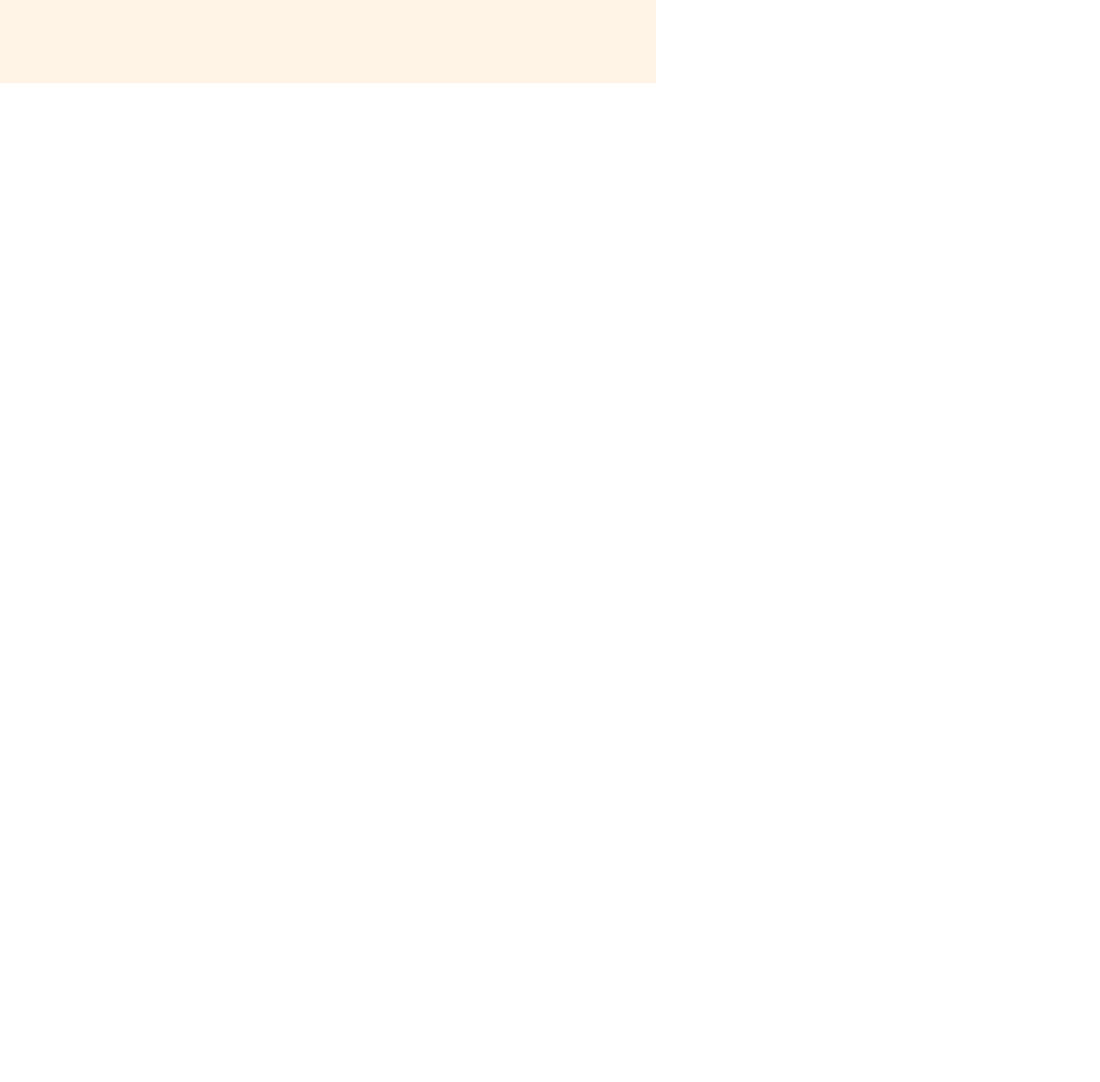
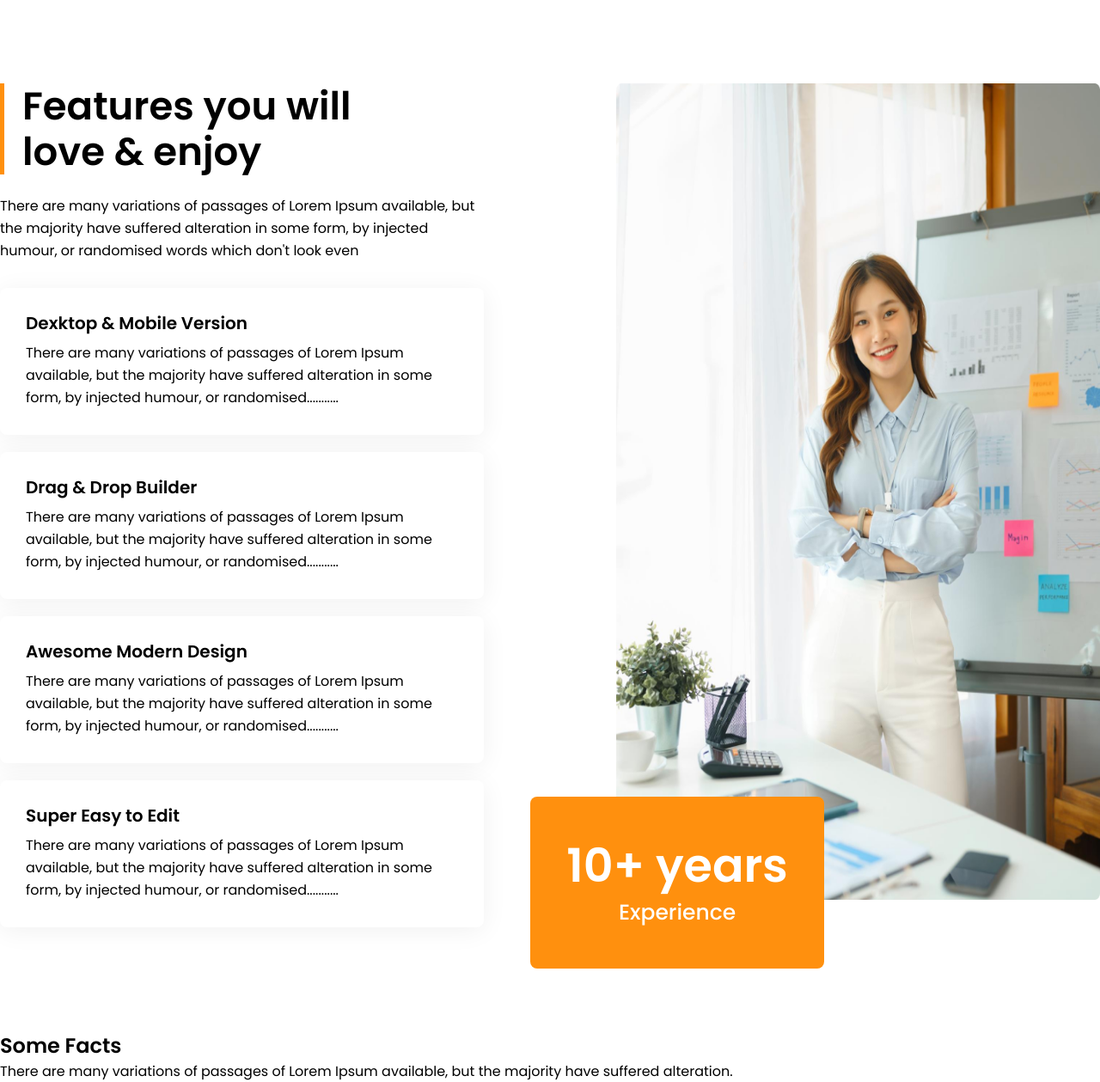
Before and after one commit to haniful360/architects-assignment-2, a plain HTML site: page index.html in a window 1280 px wide. Shown: the part 2043-3302 px from the top of the page at 86% size. Before the commit the page ends 2140 px from the top, so only its background shows below. Drawn offline with Linux system fonts and the light colour scheme.

Commit message:
features love section added

```diff
--- a/css/style.css
+++ b/css/style.css
@@ -127,10 +127,11 @@ img {
     margin-bottom: 24px;
 }
 
-.dark_color{
-    color:#13131385;
+.dark_color {
+    color: #13131385;
     font-weight: 500;
 }
+
 .quick_color {
     color: #FF900E;
 }
@@ -141,4 +142,97 @@ img {
     line-height: 26px;
     margin-bottom: 32px;
 }
+
 /* =========quick feature section end========== */
+
+
+/*==== quick features love section start ====*/
+.features_love {
+    display: grid;
+    grid-template-columns: repeat(2, 1fr);
+    gap: 154px;
+}
+
+.features_title {
+    font-weight: 700;
+    font-size: 45px;
+    line-height: 53px;
+    margin-bottom: 24px;
+    border-left: 5px solid #FF900E;
+    padding-left: 21px;
+}
+
+.features_des {
+    font-weight: 400;
+    font-size: 16px;
+    line-height: 26px;
+    margin-bottom: 30px;
+}
+
+.features_option {
+    background: #FFFFFF;
+    box-shadow: 0px 4px 30px rgba(0, 0, 0, 0.06);
+    border-radius: 8px;
+    margin-bottom: 20px;
+    padding: 30px 42px 30px 30px;
+
+}
+
+.features_option h3 {
+    font-style: normal;
+    font-weight: 600;
+    font-size: 20px;
+    line-height: 23px;
+    margin-bottom: 10px;
+}
+
+.features_option p {
+    font-style: normal;
+    font-weight: 400;
+    font-size: 16px;
+    line-height: 26px;
+}
+
+.architect_part{
+    position: relative;
+}
+.architect_part img{
+    height: 950px;
+}
+.experience {
+    color: #fff;
+    background: #FF900E;
+    width: 342px;
+    height: 200px;
+    padding: 45px 40px;
+    display: flex;
+    justify-content: center;
+    align-items: center;
+    flex-direction: column;
+    border-radius: 8px;
+    position: absolute;
+    top:830px;
+    left: -100px;
+}
+
+.experience h2 {
+    font-style: normal;
+    font-weight: 700;
+    font-size: 54px;
+    line-height: 70px;
+
+}
+
+.experience p {
+    font-style: normal;
+    font-weight: 500;
+    font-size: 25px;
+    line-height: 40px;
+}
+
+/*==== quick features love section end ====*/
+
+
+/*===== some facts section start =====*/
+
+/*====== some facts section end ======*/
--- a/index.html
+++ b/index.html
@@ -58,9 +58,53 @@
             </div>
         </section>
         <!--====Quick features section end==== -->
-        <section>
 
+
+        <!--====features love section start=====-->
+        <section class="container">
+            <div class="features_love">
+                <div class="features">
+                    <h2 class="features_title">Features you will <br> love & enjoy</h2>
+                    <p class="features_des">There are many variations of passages of Lorem Ipsum available, but the majority have suffered alteration in some form, by injected humour, or randomised words which don't look even</p>
+                    <article class="features_option">
+                        <h3>Dexktop & Mobile Version</h3>
+                        <p>There are many variations of passages of Lorem Ipsum available, but the majority have suffered alteration in some form, by injected humour, or randomised...........</p>
+                    </article>
+                    <article class="features_option">
+                        <h3>Drag & Drop Builder</h3>
+                        <p>There are many variations of passages of Lorem Ipsum available, but the majority have suffered alteration in some form, by injected humour, or randomised...........</p>
+                    </article>
+                    <article class="features_option">
+                        <h3>Awesome Modern Design</h3>
+                        <p>There are many variations of passages of Lorem Ipsum available, but the majority have suffered alteration in some form, by injected humour, or randomised...........</p>
+                    </article>
+                    <article class="features_option">
+                        <h3>Super Easy to Edit</h3>
+                        <p>There are many variations of passages of Lorem Ipsum available, but the majority have suffered alteration in some form, by injected humour, or randomised...........</p>
+                    </article>
+                </div>
+                <div class="architect_part">
+                    <img src="./img/architect.png" alt="architect">
+                    <div class="experience">
+                        <h2 class="">10+ years</h2>
+                        <p>Experience</p>
+                    </div>
+                </div>
+            </div>
         </section>
+        <!--=====features love section end======-->
+
+
+        <!-- ======some facts section start===== -->
+            <section>
+                <div>
+                    <h2>Some Facts</h2>
+                <p>There are many variations of passages of Lorem Ipsum available, but the majority have suffered alteration.</p>
+                </div>
+
+            </section>
+        <!-- ======some facts section end======= -->
+
     </main>
 </body>
 
```
